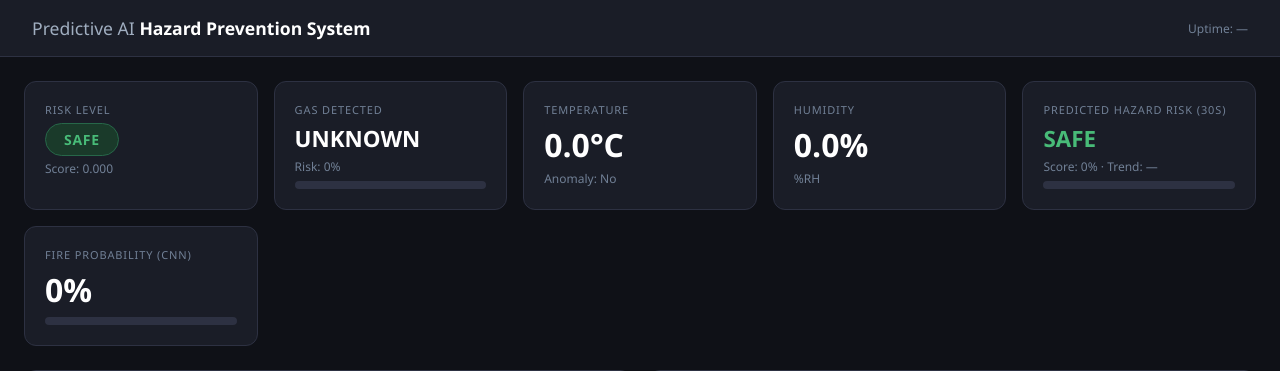
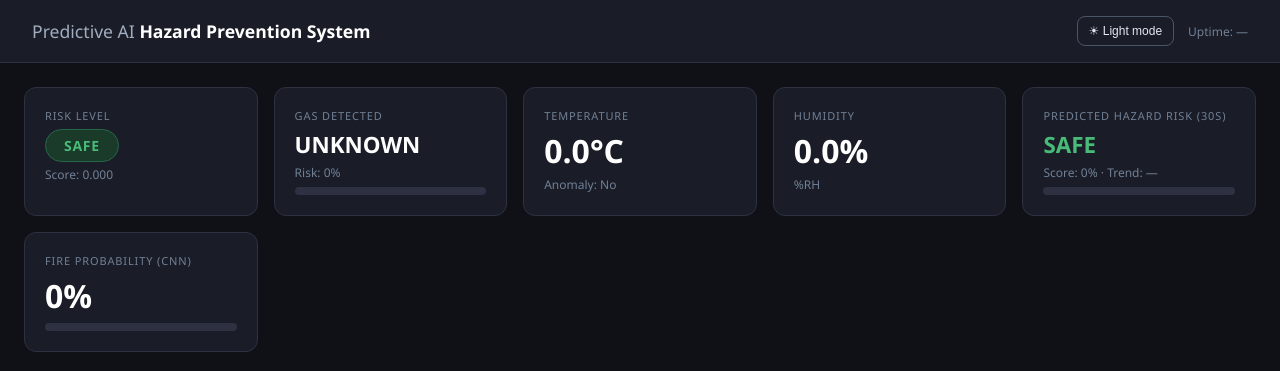
Before and after one commit to cloudforge-creator/fyp-hazard-prevention-system, a Flask app: page / in a window 1280 px wide. Shown: the top 371 px of the page. Run offline with Flask 3, Linux system fonts and the light colour scheme; data that the repository does not hold is empty.

Commit message:
feat: add dashboard dark and light theme toggle

```diff
--- a/dashboard/templates/index.html
+++ b/dashboard/templates/index.html
@@ -58,13 +58,33 @@
   .score-label{color:#718096}
   .score-val{color:#fff;font-weight:500}
   @media(max-width:700px){.main-grid{grid-template-columns:1fr}}
+  /* Light theme overrides; dark remains the default. */
+  body.light{background:#f4f7fb;color:#1a202c}
+  body.light header{background:#fff;border-color:#d8dee9}
+  body.light header h1{color:#4a5568}
+  body.light header h1 span{color:#1a202c}
+  body.light .card{background:#fff;border-color:#d8dee9}
+  body.light .card-value,body.light .score-val{color:#1a202c}
+  body.light .card-label,body.light .card-sub,body.light .section-title,
+  body.light .score-label,body.light .uptime{color:#64748b}
+  body.light .bar-wrap{background:#e2e8f0}
+  body.light .event-table th{color:#64748b;border-color:#d8dee9}
+  body.light .event-table td{color:#475569;border-color:#e2e8f0}
+  body.light .event-table tr:hover td{background:#f1f5f9}
+  body.light .score-row{border-color:#e2e8f0}
+  body.light input,body.light button{color:#1a202c!important;background:#f8fafc!important;border-color:#cbd5e1!important}
+  body.light .risk-badge.SAFE{background:#dcfce7}
+  body.light .risk-badge.WARNING{background:#fef3c7}
+  body.light .risk-badge.CRITICAL{background:#fee2e2}
+  .theme-toggle{padding:7px 11px;border:1px solid #4a5568;border-radius:8px;background:transparent;color:inherit;cursor:pointer;font-size:12px}
+  body.light .theme-toggle{border-color:#cbd5e1}
 </style>
 </head>
 <body>
 
 <header>
   <h1>Predictive AI <span>Hazard Prevention System</span></h1>
-  <div class="uptime">Uptime: <span id="uptime">0s</span></div>
+  <div style="display:flex;align-items:center;gap:14px"><button class="theme-toggle" id="theme-toggle" type="button" aria-pressed="false">☀ Light mode</button><div class="uptime">Uptime: <span id="uptime">0s</span></div></div>
 </header>
 
 <!-- Top metric cards -->
@@ -196,6 +216,24 @@
 </div>
 
 <script>
+const themeButton = document.getElementById('theme-toggle');
+function applyTheme(theme) {
+  const light = theme === 'light';
+  document.body.classList.toggle('light', light);
+  themeButton.textContent = light ? '☾ Dark mode' : '☀ Light mode';
+  themeButton.setAttribute('aria-pressed', String(light));
+}
+try {
+  applyTheme(localStorage.getItem('hazard-dashboard-theme') || 'dark');
+} catch (_) {
+  applyTheme('dark');
+}
+themeButton.addEventListener('click', function() {
+  const next = document.body.classList.contains('light') ? 'dark' : 'light';
+  applyTheme(next);
+  try { localStorage.setItem('hazard-dashboard-theme', next); } catch (_) {}
+});
+
 function colorClass(pct) {
   if (pct < 35) return 'green';
   if (pct < 65) return 'orange';
```
